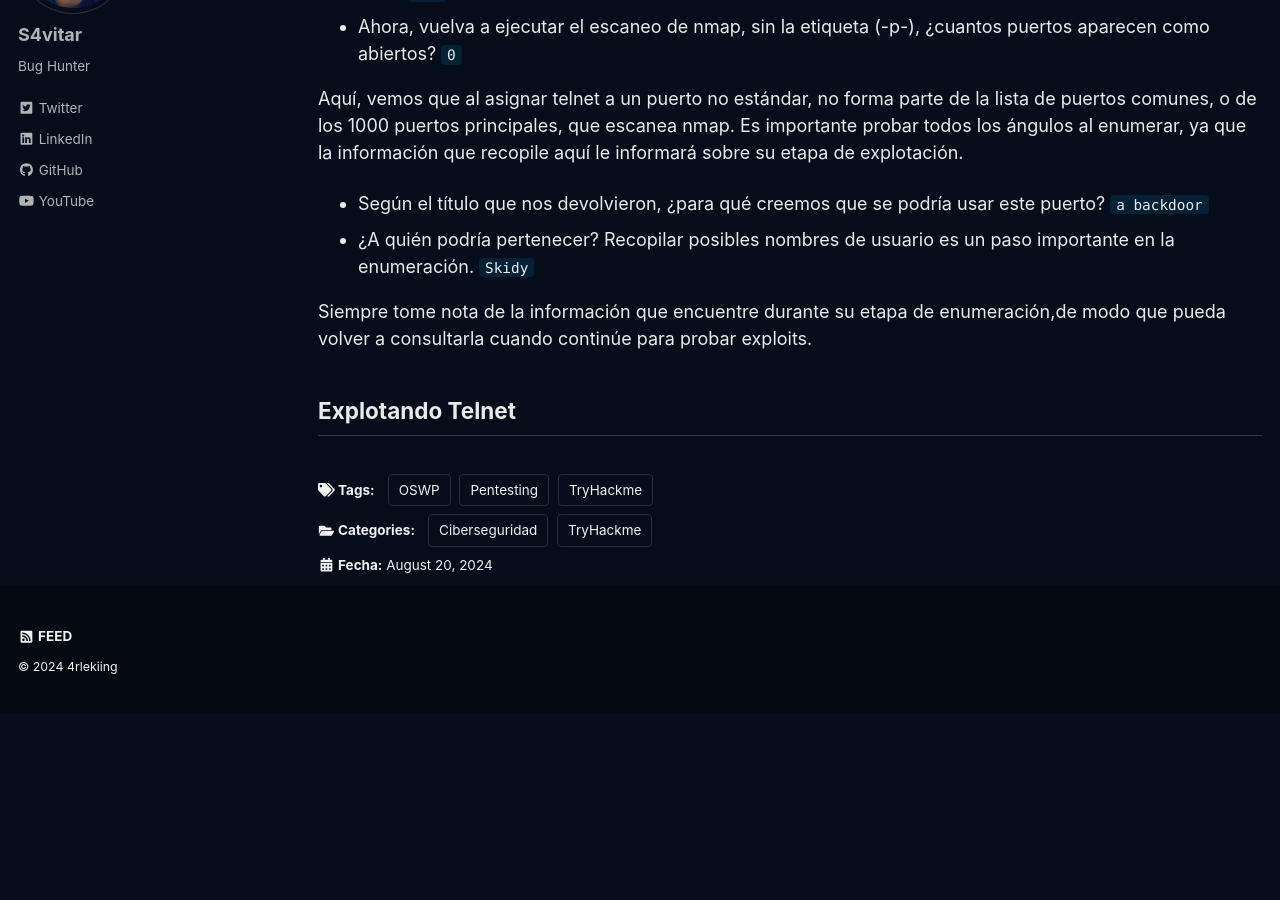
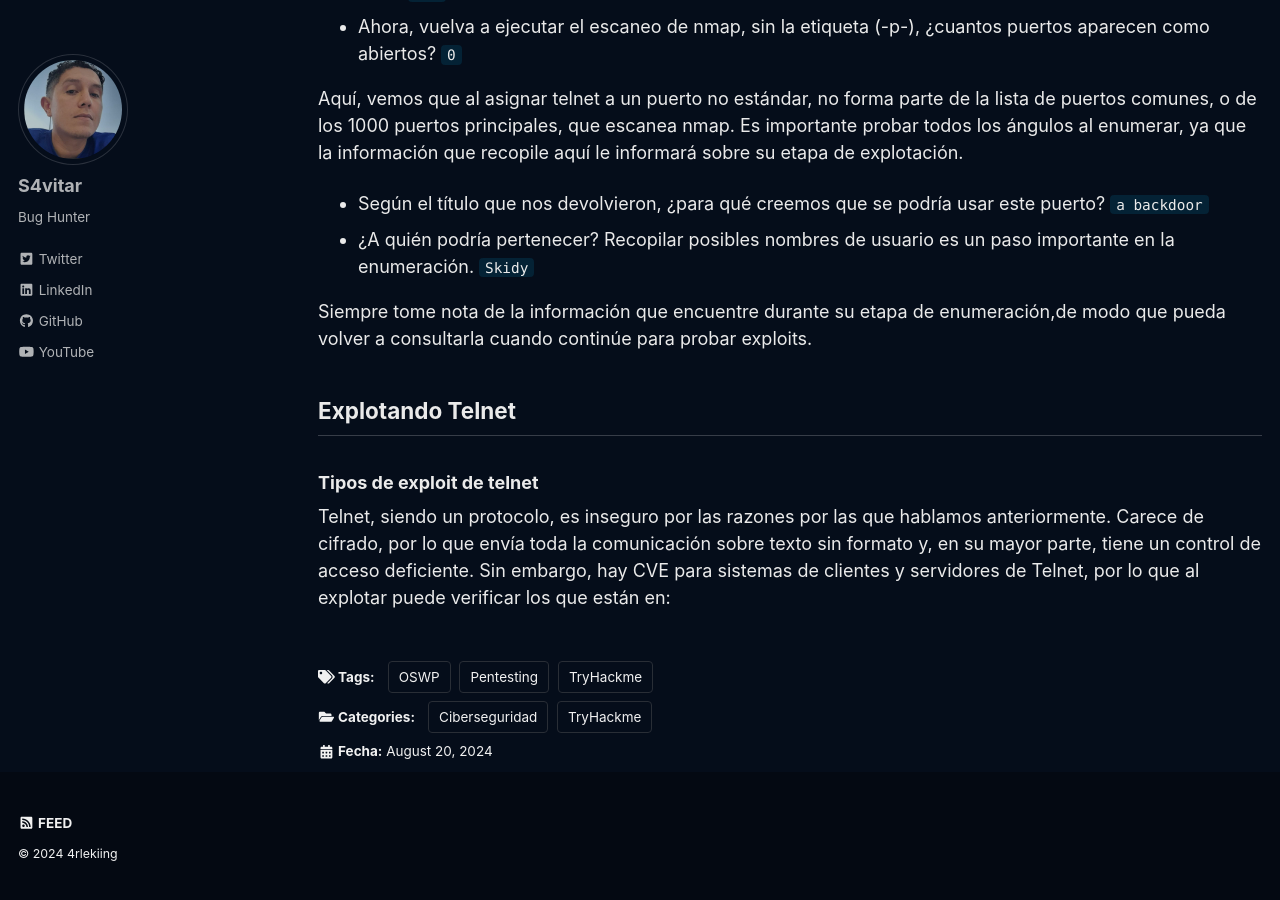
Before and after one commit to 4rleki-ing/TryH4ckm3.github.io, a Jekyll site: the page built from _posts/2024-01-12-Servicios-de-red.md, in a window 1280 px wide and 900 px high, scrolled down 10161 px. Built offline with Jekyll 4.4.1, drawn with Linux system fonts in a browser that asks for light colours; cached includes are drawn as plain includes; a script that is not in the unit is left out; before the commit the page ends 10874 px from its top, so only the background shows below that.

Commit message:
Update 2024-01-12-Servicios-de-red.md

```diff
--- a/_posts/2024-01-12-Servicios-de-red.md
+++ b/_posts/2024-01-12-Servicios-de-red.md
@@ -306,3 +306,5 @@ Aquí, vemos que al asignar telnet a un puerto no estándar, no forma parte de l
 Siempre tome nota de la información que encuentre durante su etapa de enumeración,de modo que pueda volver a consultarla cuando continúe para probar exploits.
 
 ## Explotando Telnet
+### Tipos de exploit de telnet
+Telnet, siendo un protocolo, es inseguro por las razones por las que hablamos anteriormente. Carece de cifrado, por lo que envía toda la comunicación sobre texto sin formato y, en su mayor parte, tiene un control de acceso deficiente. Sin embargo, hay CVE para sistemas de clientes y servidores de Telnet, por lo que al explotar puede verificar los que están en:
```
